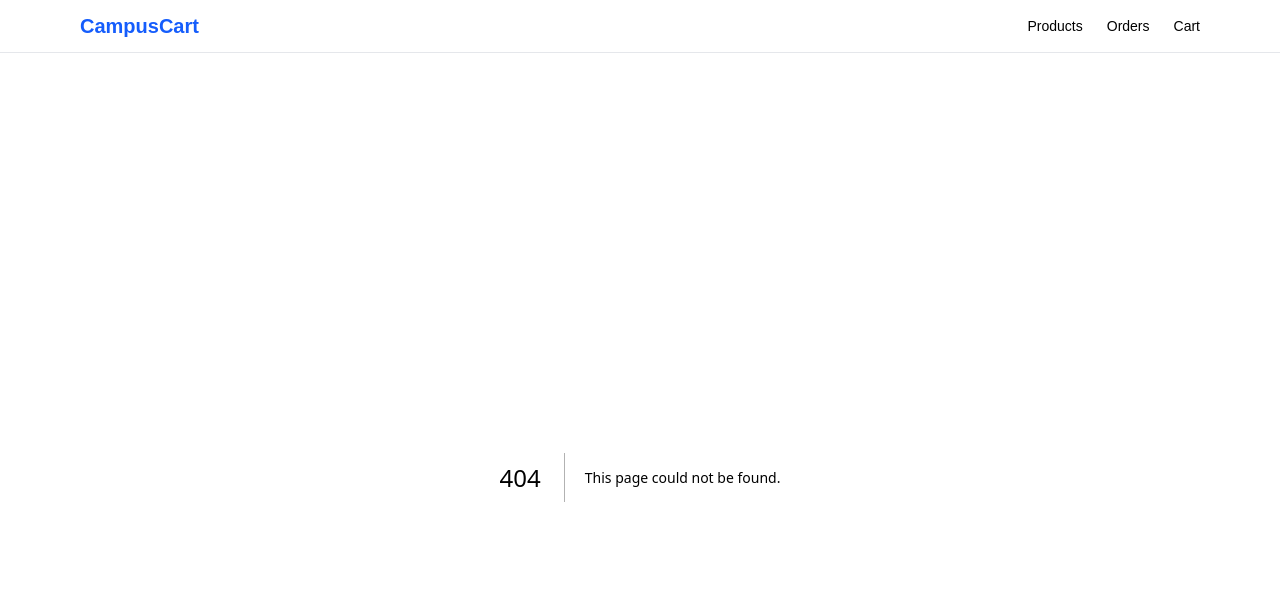
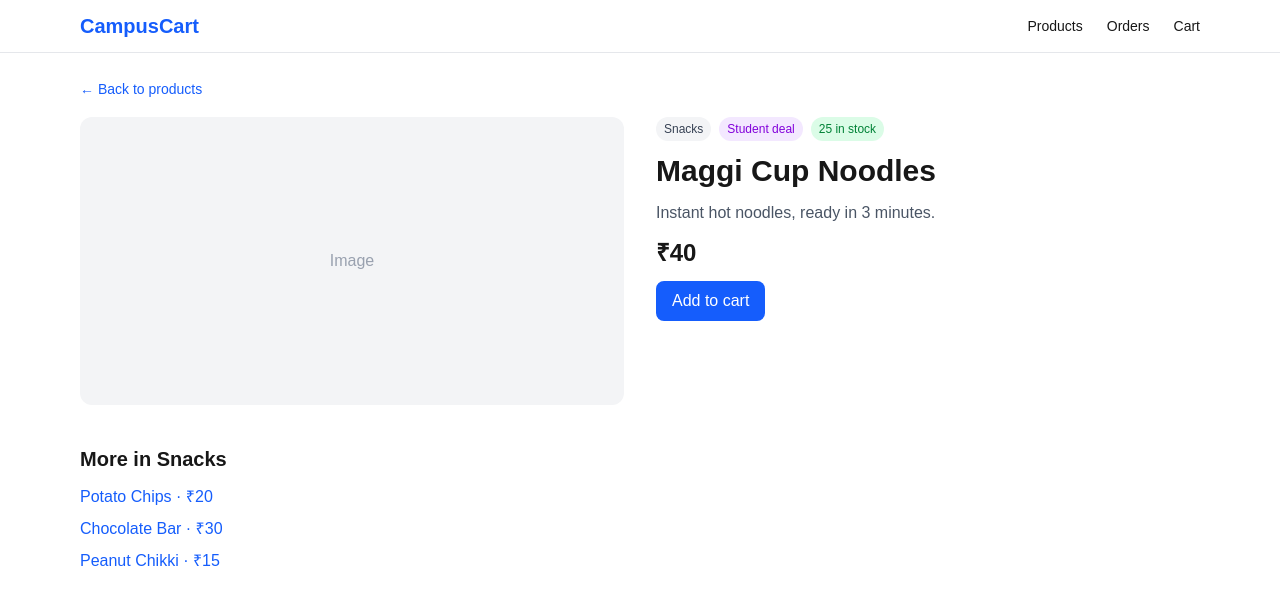
Before and after one commit to shamminnn22-pixel/campuscart, a Next.js app: page /products/1 in a window 1280 px wide. Before the commit this address had no page. Shown: the top 604 px of the page. Built offline with nearby package versions, Linux system fonts and the light colour scheme.

Commit message:
feat: add product details page with dynamic route

```diff
--- /dev/null
+++ b/app/products/[id]/page.js
@@ -0,0 +1,83 @@
+"use client";
+import { use } from "react";
+import Link from "next/link";
+import { products } from "@/data/products";
+import { useCart } from "@/context/CartContext";
+import Button from "@/components/Button";
+import Badge from "@/components/Badge";
+import EmptyState from "@/components/EmptyState";
+
+export default function ProductDetailsPage({ params }) {
+  const { id } = use(params);
+  const { addToCart } = useCart();
+
+  const product = products.find((p) => p.id === Number(id));
+
+  if (!product) {
+    return (
+      <EmptyState
+        message="Product not found."
+        linkHref="/products"
+        linkText="Back to products"
+      />
+    );
+  }
+
+  const outOfStock = product.stock === 0;
+  const related = products
+    .filter((p) => p.category === product.category && p.id !== product.id)
+    .slice(0, 3);
+
+  return (
+    <div>
+      <Link href="/products" className="text-sm text-blue-600 hover:underline">
+        ← Back to products
+      </Link>
+
+      <div className="grid md:grid-cols-2 gap-8 mt-4">
+        <div className="h-72 bg-gray-100 rounded-xl flex items-center justify-center text-gray-400">
+          Image
+        </div>
+
+        <div className="flex flex-col gap-3">
+          <div className="flex gap-2 flex-wrap">
+            <Badge>{product.category}</Badge>
+            {product.studentDeal && <Badge tone="deal">Student deal</Badge>}
+            <Badge tone={outOfStock ? "warning" : "success"}>
+              {outOfStock ? "Out of stock" : `${product.stock} in stock`}
+            </Badge>
+          </div>
+
+          <h1 className="text-3xl font-bold">{product.name}</h1>
+          <p className="text-gray-600">
+            {product.description || "Available for quick pickup on campus."}
+          </p>
+          <p className="text-2xl font-bold">₹{product.price}</p>
+
+          <div>
+            <Button onClick={() => addToCart(product)} disabled={outOfStock}>
+              Add to cart
+            </Button>
+          </div>
+        </div>
+      </div>
+
+      {related.length > 0 && (
+        <div className="mt-10">
+          <h2 className="text-xl font-bold mb-3">More in {product.category}</h2>
+          <div className="flex flex-col gap-2">
+            {related.map((p) => (
+              <Link
+                key={p.id}
+                href={`/products/${p.id}`}
+                className="text-blue-600 hover:underline"
+              >
+                {p.name} · ₹{p.price}
+              </Link>
+            ))}
+          </div>
+        </div>
+      )}
+    </div>
+  );
+}
```
